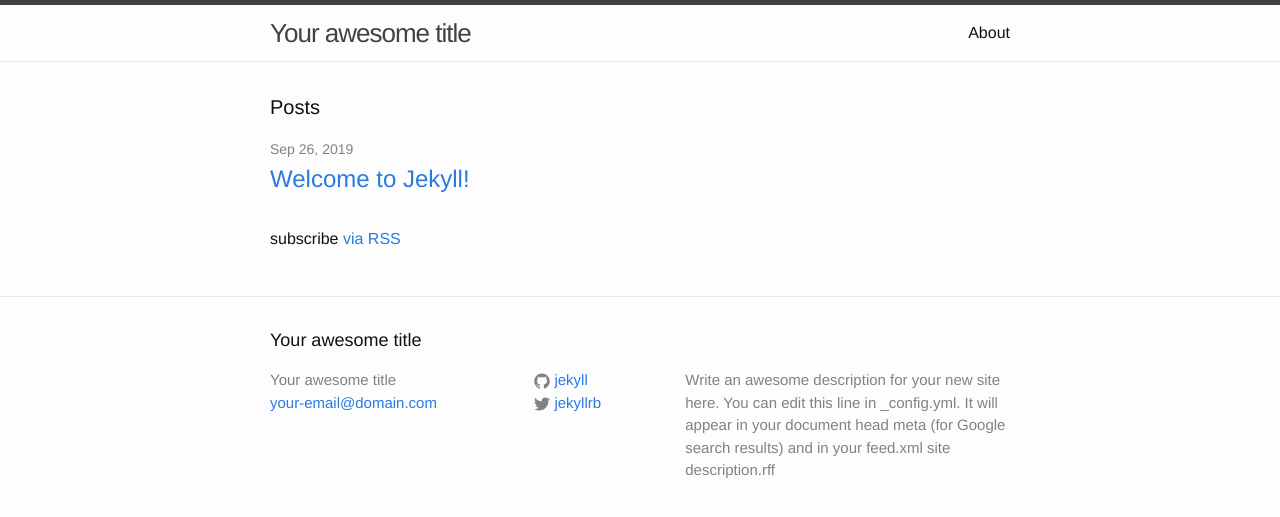
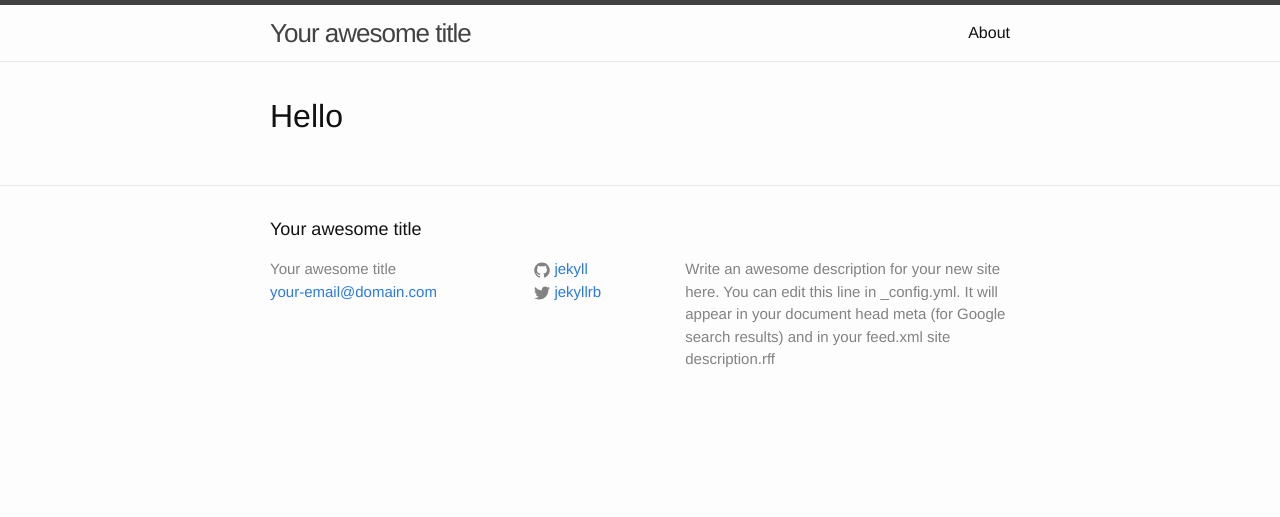
Before and after one commit to prolike/projects.prolike.io, a Jekyll site: the page built from index.html, in a window 1280 px wide. Shown: the top 517 px of the page. Built offline with Jekyll 4.4.1, drawn with Linux system fonts in a browser that asks for light colours.

Commit message:
CircleCI

```diff
--- a/index.html
+++ b/index.html
@@ -4,20 +4,6 @@
 
 <div class="home">
 
-  <h1 class="page-heading">Posts</h1>
-
-  <ul class="post-list">
-    {% for post in site.posts %}
-      <li>
-        <span class="post-meta">{{ post.date | date: "%b %-d, %Y" }}</span>
-
-        <h2>
-          <a class="post-link" href="{{ post.url | prepend: site.baseurl }}">{{ post.title }}</a>
-        </h2>
-      </li>
-    {% endfor %}
-  </ul>
-
-  <p class="rss-subscribe">subscribe <a href="{{ "/feed.xml" | prepend: site.baseurl }}">via RSS</a></p>
+<h1>Hello</h1>
 
 </div>
```
Also changed, not shown: .circleci/config.yml, 1 other file.
